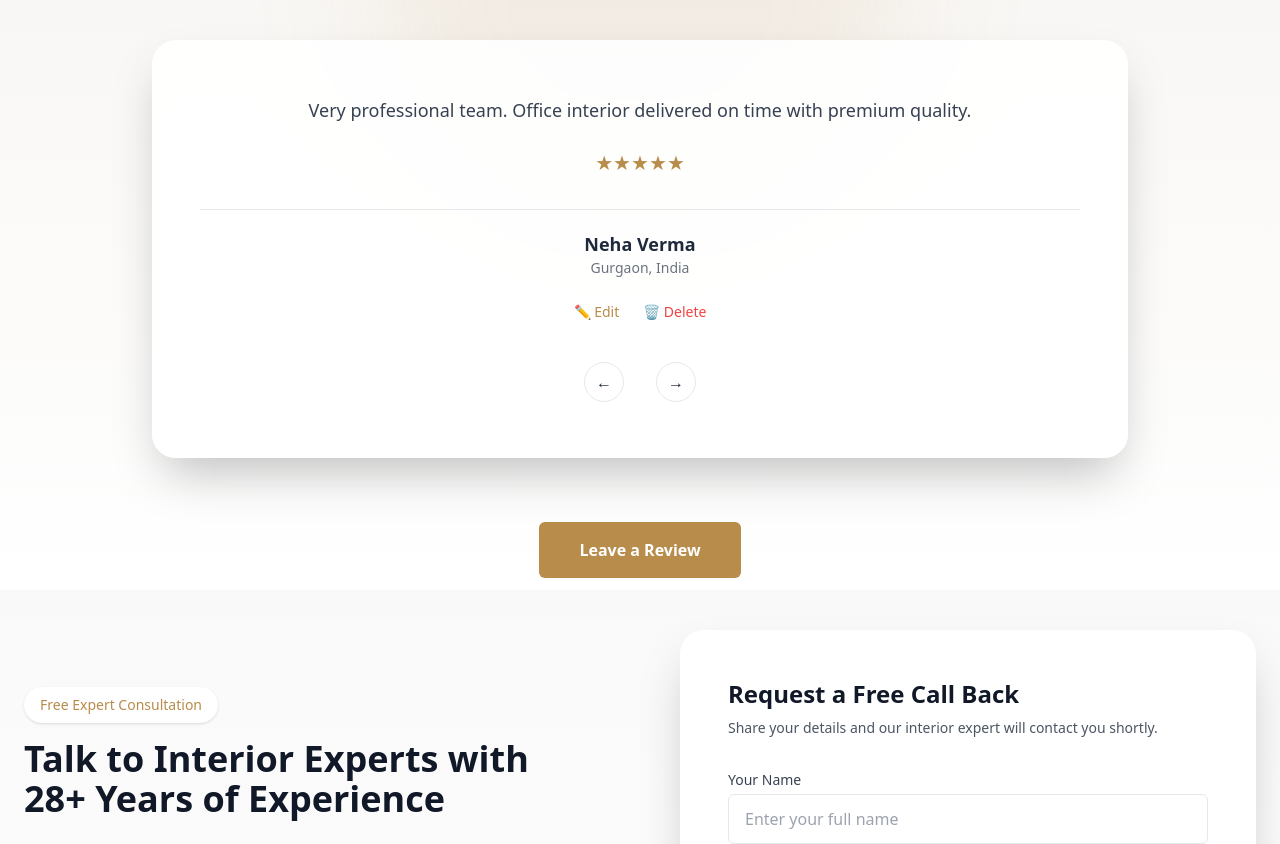
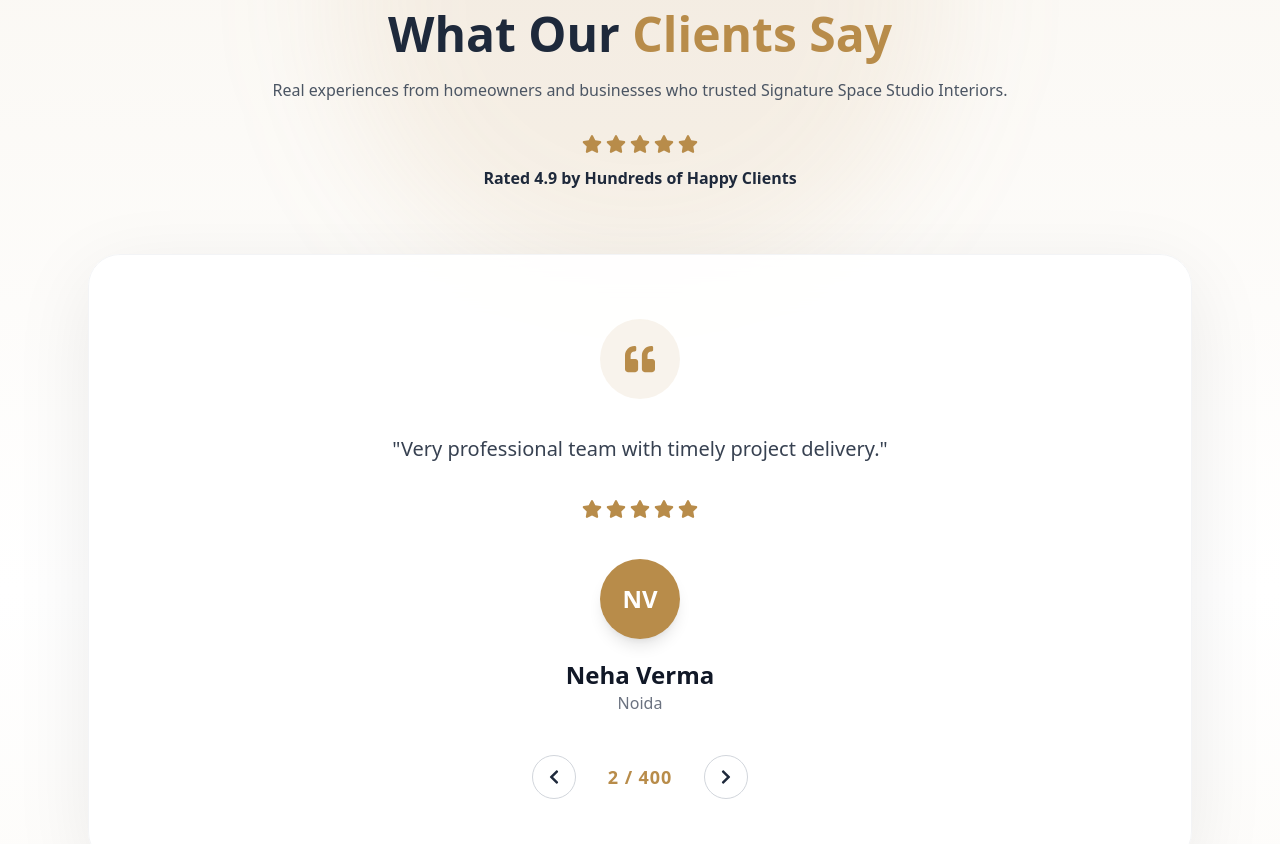
Before and after one commit to Anas-Saifi7/Signature-spaces, a React (Vite) app in the folder frontend/: page / in a window 1280 px wide. Shown: the part 5320-6164 px from the top of the page. Built offline with nearby package versions, Linux system fonts and the light colour scheme; no server answers.

Commit message:
Review System is updated

```diff
--- a/frontend/package.json
+++ b/frontend/package.json
@@ -9,7 +9,7 @@
   },
   "dependencies": {
     "axios": "^1.13.2",
-    "framer-motion": "^12.24.7",
+    "framer-motion": "^12.43.0",
     "react": "^18.3.1",
     "react-dom": "^18.3.1",
     "react-helmet-async": "^2.0.5",
--- a/frontend/src/components/home/Testimonials.jsx
+++ b/frontend/src/components/home/Testimonials.jsx
@@ -1,240 +1,265 @@
 import { useEffect, useState } from "react";
 import axios from "axios";
+import {
+  FaChevronLeft,
+  FaChevronRight,
+  FaQuoteLeft,
+  FaStar,
+} from "react-icons/fa";
+import { motion } from "framer-motion";
+
 import { testimonials as staticTestimonials } from "../../data/testimonialsData";
 
 export default function Testimonials() {
   const [reviews, setReviews] = useState([]);
   const [current, setCurrent] = useState(0);
 
-  const [showForm, setShowForm] = useState(false);
-  const [editingReview, setEditingReview] = useState(null);
-  const [editingId, setEditingId] = useState(null);
-
-  const [form, setForm] = useState({
-    name: "",
-    city: "",
-    text: "",
-    rating: 5,
-  });
-
-  // ================= FETCH REVIEWS =================
   const fetchReviews = async () => {
   try {
-    const res = await axios.get(
+    const { data } = await axios.get(
       `${import.meta.env.VITE_API_URL}/api/reviews`
     );
-    setReviews([...res.data, ...staticTestimonials]);
-  } catch {
+
+    // Sirf valid reviews
+    const realReviews = data.filter(
+      (review) =>
+        review.name?.trim() &&
+        review.city?.trim() &&
+        review.text?.trim()
+    );
+
+    // Real + Fake
+    setReviews([
+...staticTestimonials,
+...realReviews
+]);
+  } catch (err) {
     setReviews(staticTestimonials);
   }
 };
-
 
   useEffect(() => {
     fetchReviews();
   }, []);
 
-  // ================= AUTO SLIDER =================
   useEffect(() => {
     if (!reviews.length) return;
+
     const timer = setInterval(() => {
       setCurrent((prev) => (prev + 1) % reviews.length);
     }, 5000);
+
     return () => clearInterval(timer);
   }, [reviews]);
 
   if (!reviews.length) return null;
 
   const review = reviews[current];
-  const isReal = !!review._id;
 
-  // ================= DELETE =================
-  const handleDelete = async (review) => {
-    if (!window.confirm("Delete this review?")) return;
-
-    if (review._id) {
-      // REAL → backend
-      await axios.delete(`${import.meta.env.VITE_API_URL}/api/reviews/${review._id}`);
-      fetchReviews();
-    } else {
-      // FAKE → frontend only
-      setReviews((prev) => prev.filter((r) => r !== review));
-    }
+  const nextSlide = () => {
+    setCurrent((prev) => (prev + 1) % reviews.length);
   };
 
-  // ================= EDIT =================
-  const handleEdit = (review) => {
-    setForm({
-      name: review.name,
-      city: review.city,
-      text: review.text,
-      rating: review.rating || 5,
-    });
-    setEditingId(review._id || "fake");
-    setEditingReview(review);
-    setShowForm(true);
+  const prevSlide = () => {
+    setCurrent((prev) =>
+      prev === 0 ? reviews.length - 1 : prev - 1
+    );
   };
 
-  // ================= SUBMIT =================
-  const submitReview = async (e) => {
-    e.preventDefault();
+const initials = (review?.name || "Guest")
+  .split(" ")
+  .map((i) => i[0])
+  .join("")
+  .toUpperCase();
 
-    try {
-      if (editingId === "fake") {
-        // UPDATE FAKE (frontend only)
-        setReviews((prev) =>
-          prev.map((r) => (r === editingReview ? { ...form } : r))
-        );
-      } else if (editingId) {
-        // UPDATE REAL
-        await axios.put(`${import.meta.env.VITE_API_URL}/api/reviews/${editingId}`, form);
-        fetchReviews();
-      } else {
-  // NEW REAL REVIEW
-  await axios.post(
-    `${import.meta.env.VITE_API_URL}/api/reviews`,
-    form
-  );
-  fetchReviews();
-}
+  return (
+    <section className="relative overflow-hidden py-24 bg-gradient-to-b from-[#faf7f2] via-white to-[#faf7f2]">
 
-    } catch (err) {
-      console.error(err);
-    }
+      <div className="absolute -top-40 left-1/2 -translate-x-1/2 w-[600px] h-[600px] bg-[#b88c4a]/10 rounded-full blur-3xl"></div>
 
-    setForm({ name: "", city: "", text: "", rating: 5 });
-    setEditingId(null);
-    setEditingReview(null);
-    setShowForm(false);
-  };
+      <div className="relative max-w-6xl mx-auto px-6">
 
-  // ================= UI =================
-  return (
-    <section className="relative py-3 bg-gradient-to-b from-[#f7f5f2] to-white overflow-hidden">
-      <div className="absolute -top-32 left-1/2 -translate-x-1/2 w-[520px] h-[520px] bg-[#b88c4a]/10 rounded-full blur-3xl" />
+        {/* Header */}
 
-      <div className="relative max-w-5xl mx-auto px-6 text-center">
-        {/* HEADING */}
-        <span className="inline-block mb-4 px-4 py-1 text-xs tracking-widest uppercase rounded-full bg-[#b88c4a]/10 text-[#b88c4a]">
+        <div className="text-center">
+
+          <span className="inline-flex items-center gap-2 px-5 py-2 rounded-full bg-[#b88c4a]/10 text-[#b88c4a] uppercase tracking-widest text-sm font-semibold">
+
             Testimonials
+
           </span>
 
-        <h2 className="text-4xl md:text-5xl font-extrabold">
-          Trusted by <span className="text-[#b88c4a]">Happy Clients</span>
+          <h2 className="mt-6 text-5xl font-bold">
+
+            What Our
+
+            <span className="text-[#b88c4a]">
+
+              {" "}Clients Say
+
+            </span>
+
           </h2>
 
-        <p className="mt-4 text-gray-600 text-lg">
-          Real experiences from homeowners & businesses across India
+          <p className="mt-5 text-gray-600 max-w-3xl mx-auto">
+
+            Real experiences from homeowners and businesses who trusted Signature Space Studio Interiors.
+
           </p>
 
-        {/* SLIDER CARD */}
-        <div className="mt-10 bg-white/90 backdrop-blur rounded-3xl px-12 py-14 shadow-2xl">
-          {/* <div className="text-6xl text-[#b88c4a] mb-6">“</div> */}
+          <div className="mt-8 flex justify-center gap-1">
 
-          <p className="text-gray-700 text-lg leading-relaxed max-w-3xl mx-auto">
-            {review.text}
+            {[1,2,3,4,5].map((i)=>
+
+              <FaStar
+                key={i}
+                className="text-[#b88c4a] text-xl"
+              />
+
+            )}
+
+          </div>
+
+          <p className="mt-3 font-semibold">
+
+            Rated 4.9 by Hundreds of Happy Clients
+
           </p>
 
-          <div className="flex justify-center gap-1 mt-6 text-[#b88c4a] text-xl">
-            {"★".repeat(review.rating || 5)}
         </div>
 
-          <div className="mt-8 pt-5 border-t">
-            <p className="font-semibold text-lg">{review.name}</p>
-            <p className="text-sm text-gray-500">{review.city}, India</p>
+        {/* Premium Review Card */}
+
+<div className="mt-16 relative">
+
+  <div className="bg-white/90 backdrop-blur-xl rounded-[32px] shadow-[0_20px_80px_rgba(0,0,0,.08)] border border-gray-100 p-10 md:p-16">
+
+    {/* Quote */}
+
+    <div className="flex justify-center">
+
+      <div className="w-20 h-20 rounded-full bg-[#b88c4a]/10 flex items-center justify-center">
+
+        <FaQuoteLeft className="text-[#b88c4a] text-3xl" />
+
       </div>
 
-          {/* EDIT / DELETE (FAKE + REAL) */}
-          <div className="mt-6 flex justify-center gap-6 text-sm">
-            <button
-              onClick={() => handleEdit(review)}
-              className="text-[#b88c4a] hover:underline"
-            >
-              ✏️ Edit
-            </button>
-            <button
-              onClick={() => handleDelete(review)}
-              className="text-red-500 hover:underline"
-            >
-              🗑 Delete
-            </button>
     </div>
 
-          {/* NAVIGATION */}
-          <div className="mt-10 flex justify-center gap-8">
-            <button
-              onClick={() =>
-                setCurrent((current - 1 + reviews.length) % reviews.length)
-              }
-              className="w-10 h-10 rounded-full border flex items-center justify-center hover:bg-gray-50"
-            >
-              ←
-            </button>
-            <button
-              onClick={() => setCurrent((current + 1) % reviews.length)}
-              className="w-10 h-10 rounded-full border flex items-center justify-center hover:bg-gray-50"
-            >
-              →
-            </button>
-          </div>
+    {/* Review */}
+
+    <p className="mt-8 text-xl leading-9 text-gray-700 text-center max-w-3xl mx-auto">
+
+      "{review?.text || "Amazing Interior Work!"}"
+
+    </p>
+
+    {/* Stars */}
+
+    <div className="flex justify-center gap-1 mt-8">
+
+      {Array.from({ length: review.rating || 5 }).map((_, index) => (
+
+        <FaStar
+          key={index}
+          className="text-[#b88c4a] text-xl"
+        />
+
+      ))}
+
     </div>
 
-        {/* ADD REVIEW */}
-        <div className="mt-16">
-          <button
-            onClick={() => {
-              setShowForm(true);
-              setEditingId(null);
-              setEditingReview(null);
-              setForm({
-                name: "",
-                city: "",
-                text: "",
-                rating: 5,
-              });
-            }}
-            className="bg-[#b88c4a] text-white px-10 py-4 rounded-md font-semibold hover:bg-[#a0783f]"
-          >
-            Leave a Review
-          </button>
+    {/* Client */}
+
+    <div className="mt-10 flex flex-col items-center">
+
+      <div className="w-20 h-20 rounded-full bg-[#b88c4a] text-white text-2xl font-bold flex items-center justify-center shadow-lg">
+
+        {initials}
+
       </div>
 
-        {/* FORM */}
-        {showForm && (
-          <div className="mt-12 max-w-xl mx-auto bg-white p-8 rounded-2xl shadow-xl">
-            <form onSubmit={submitReview} className="space-y-4">
-              <input
-                placeholder="Your Name"
-                required
-                value={form.name}
-                onChange={(e) => setForm({ ...form, name: e.target.value })}
-                className="w-full border px-4 py-3 rounded-md"
-              />
-              <input
-                placeholder="City"
-                required
-                value={form.city}
-                onChange={(e) => setForm({ ...form, city: e.target.value })}
-                className="w-full border px-4 py-3 rounded-md"
-              />
-              <textarea
-                placeholder="Your Review"
-                required
-                rows="3"
-                value={form.text}
-                onChange={(e) => setForm({ ...form, text: e.target.value })}
-                className="w-full border px-4 py-3 rounded-md"
-              />
+      <h3 className="mt-5 text-2xl font-bold text-gray-900">
+
+       {review?.name || "Guest"}
+
+      </h3>
+
+      <p className="text-gray-500">
+
+      {review?.city || "India"}
+
+      </p>
+
+    </div>
+
+    {/* Navigation */}
+
+<div className="flex items-center justify-center gap-8 mt-10">
+
 <button
-                type="submit"
-                className="w-full bg-[#b88c4a] text-white py-3 rounded-md font-semibold"
+  onClick={prevSlide}
+  className="w-11 h-11 rounded-full border border-gray-300 flex items-center justify-center hover:bg-[#b88c4a] hover:text-white transition-all duration-300"
 >
-                {editingId ? "Update Review" : "Submit Review"}
+  <FaChevronLeft />
 </button>
-            </form>
+
+<p className="font-semibold text-[#b88c4a]">
+   <span className="text-lg font-bold tracking-wider text-[#b88c4a]">
+  {current + 1} / {reviews.length}
+</span>
+</p>
+
+<button
+  onClick={nextSlide}
+  className="w-11 h-11 rounded-full border border-gray-300 flex items-center justify-center hover:bg-[#b88c4a] hover:text-white transition-all duration-300"
+>
+  <FaChevronRight />
+</button>
+
 </div>
-        )}
+
   </div>
+
+</div>
+
+{/* Google Review CTA */}
+
+<div className="mt-20 text-center">
+
+  <div className="inline-block bg-gradient-to-r from-[#b88c4a] to-[#d4a85d] rounded-3xl px-10 py-10 shadow-2xl text-white max-w-3xl">
+
+    <h3 className="text-3xl font-bold">
+
+      Loved Our Work?
+
+    </h3>
+
+    <p className="mt-4 text-white/90 leading-8">
+
+      Your feedback helps us grow and helps other homeowners
+      discover Signature Space Studio Interiors.
+
+      We'd love to hear about your experience.
+
+    </p>
+
+  <a
+  href="https://maps.app.goo.gl/TfzZfPMcYf2Yuu4n8?g_st=aw"
+  target="_blank"
+  rel="noopener noreferrer"
+  className="inline-flex mt-8 items-center justify-center bg-white text-[#b88c4a] font-semibold px-8 py-4 rounded-full hover:scale-105 transition duration-300"
+>
+  ⭐ Write a Google Review
+</a>
+
+  </div>
+
+</div>
+
+</div>
+
 </section>
+
   );
 }
--- a/frontend/src/data/testimonialsData.js
+++ b/frontend/src/data/testimonialsData.js
@@ -1,57 +1,55 @@
-export const testimonials = [
-  {
-    name: "Amit Sharma",
-    city: "Delhi",
-    text: "Signature Space transformed our home beautifully. Craftsmanship and finishing were outstanding.",
-    rating: 5,
-  },
-  {
-    name: "Neha Verma",
-    city: "Gurgaon",
-    text: "Very professional team. Office interior delivered on time with premium quality.",
-    rating: 5,
-  },
-  {
-    name: "Rohit Mehta",
-    city: "Noida",
-    text: "Excellent experience from design to execution. Highly recommended.",
-    rating: 5,
-  },
-  {
-    name: "Pooja Singh",
-    city: "Faridabad",
-    text: "Loved the modular kitchen design. Space utilization is perfect.",
-    rating: 5,
-  },
-  {
-    name: "Vikas Malhotra",
-    city: "Delhi",
-    text: "Premium materials and great finishing. Team was very cooperative.",
-    rating: 4,
-  },
-  {
-    name: "Ankit Jain",
-    city: "Ghaziabad",
-    text: "Professional approach and timely delivery. Satisfied with the results.",
-    rating: 5,
-  },
-  {
-    name: "Riya Kapoor",
-    city: "Gurgaon",
-    text: "Our living room looks stunning now. Worth every penny.",
-    rating: 5,
-  },
-  {
-    name: "Sandeep Yadav",
-    city: "Noida",
-    text: "Great design sense and quality furniture work.",
-    rating: 4,
-  },
-  {
-    name: "Nitin Bansal",
-    city: "Delhi",
-    text: "End-to-end execution was smooth. Highly professional team.",
-    rating: 5,
-  },
+const names = [
+  "Amit Sharma",
+  "Neha Verma",
+  "Rohit Mehta",
+  "Pooja Singh",
+  "Vikas Malhotra",
+  "Ankit Jain",
+  "Riya Kapoor",
+  "Sandeep Yadav",
+  "Nitin Bansal",
+  "Rahul Gupta",
+  "Priya Arora",
+  "Karan Singh",
+  "Simran Kaur",
+  "Mohit Jain",
+  "Anjali Verma",
+  "Deepak Yadav",
+  "Manish Kumar",
+  "Sneha Kapoor",
+  "Abhishek Sharma",
+  "Harsh Gupta",
+];
 
+const cities = [
+  "Delhi",
+  "Noida",
+  "Gurgaon",
+  "Faridabad",
+  "Ghaziabad",
+  "Lucknow",
+  "Jaipur",
+  "Chandigarh",
+  "Mumbai",
+  "Pune",
 ];
+
+const reviews = [
+  "Excellent craftsmanship and premium finishing. Highly recommended.",
+  "Very professional team with timely project delivery.",
+  "Amazing interior work. My home looks luxurious now.",
+  "Outstanding modular kitchen design and execution.",
+  "Beautiful office interiors with modern aesthetics.",
+  "Quality furniture and excellent customer support.",
+  "Highly satisfied with the complete interior solution.",
+  "Creative designers and affordable pricing.",
+  "Excellent attention to detail throughout the project.",
+  "Very happy with the final results and professionalism.",
+];
+
+export const testimonials = Array.from({ length: 400 }, (_, i) => ({
+  name: names[i % names.length],
+  city: cities[i % cities.length],
+  text: reviews[i % reviews.length],
+  rating: i % 7 === 0 ? 4 : 5,
+}));
```
Also changed, not shown: frontend/src/core/BusinessSchema.jsx (+76 -13 lines), frontend/src/core/ReviewSchema.jsx (+5 -3 lines), frontend/src/pages/home/Home.jsx (+24 -8 lines), 1 other file (tests, documents, lock files or other folders). Lines whose indentation alone changed are shown as unchanged.
